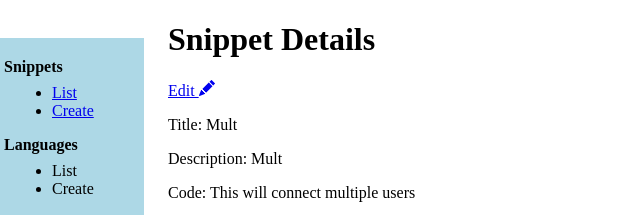
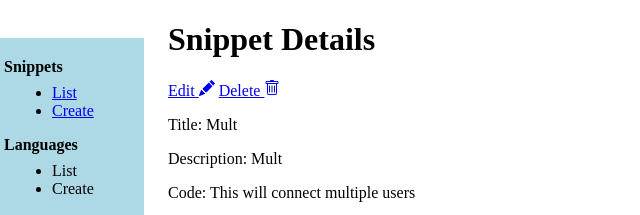
Before and after one commit to nzeager/code-snippet-manager, a Django app: page /snippets/2 in a window 1280 px wide. Shown: the part 26-241 px from the top of the page, without its empty margins (0-640 px from the left). Run offline with Django 4.2, Linux system fonts and the light colour scheme; data comes from the database, SQL or seed files in the repository; both versions use the stored data as it was after the commit.

Commit message:
Added delete functionality

```diff
--- a/snippets/urls.py
+++ b/snippets/urls.py
@@ -6,4 +6,5 @@ urlpatterns = [
     path('snippets/<int:pk>', views.detail_snippet, name='detail_snippet'),
     path('snippets/new', views.create_snippet, name='create_snippet'),
     path('snippets/<int:pk>/edit/', views.edit_snippet, name='edit_snippet'),
+    path('snippets/<int:pk>/delete/', views.delete_snippet, name='delete_snippet'),
 ]
--- a/snippets/views.py
+++ b/snippets/views.py
@@ -37,3 +37,9 @@ def edit_snippet(request, pk):
     else:
         form = SnippetForm(instance=snippet)
     return render(request, 'snippets/edit_snippet.html', {'form': form})
+
+
+def delete_snippet(request, pk):
+    snippet = get_object_or_404(Snippet, pk=pk)
+    snippet.delete()
+    return redirect('list_snippet')
--- a/templates/snippets/detail_snippet.html
+++ b/templates/snippets/detail_snippet.html
@@ -7,6 +7,7 @@
     <div class="snippet-details">
         <div class="details-actions">
             <a href="{% url 'edit_snippet' pk=snippet.pk %}"> Edit {% include './icons/pencil-fill.svg' %}</a>
+            <a href="{% url 'delete_snippet' pk=snippet.pk %}"> Delete {% include './icons/trash.svg' %}</a>
         </div>
         <p>Title: {{ snippet.title }}</p>
         <p>Description: {{ snippet.description }}</p>
--- a/templates/snippets/list_snippet.html
+++ b/templates/snippets/list_snippet.html
@@ -9,6 +9,7 @@
             <a href="{% url 'detail_snippet' pk=snippet.pk %}"> {{ snippet }} </a>
             <div class="details-actions">
                 <a href="{% url 'edit_snippet' pk=snippet.pk %}"> Edit {% include './icons/pencil-fill.svg' %}</a>
+                <a href="{% url 'delete_snippet' pk=snippet.pk %}"> Delete {% include './icons/trash.svg' %}</a>
             </div>
         </div>
     {% endfor %}
```
Also changed, not shown: db.sqlite3.
